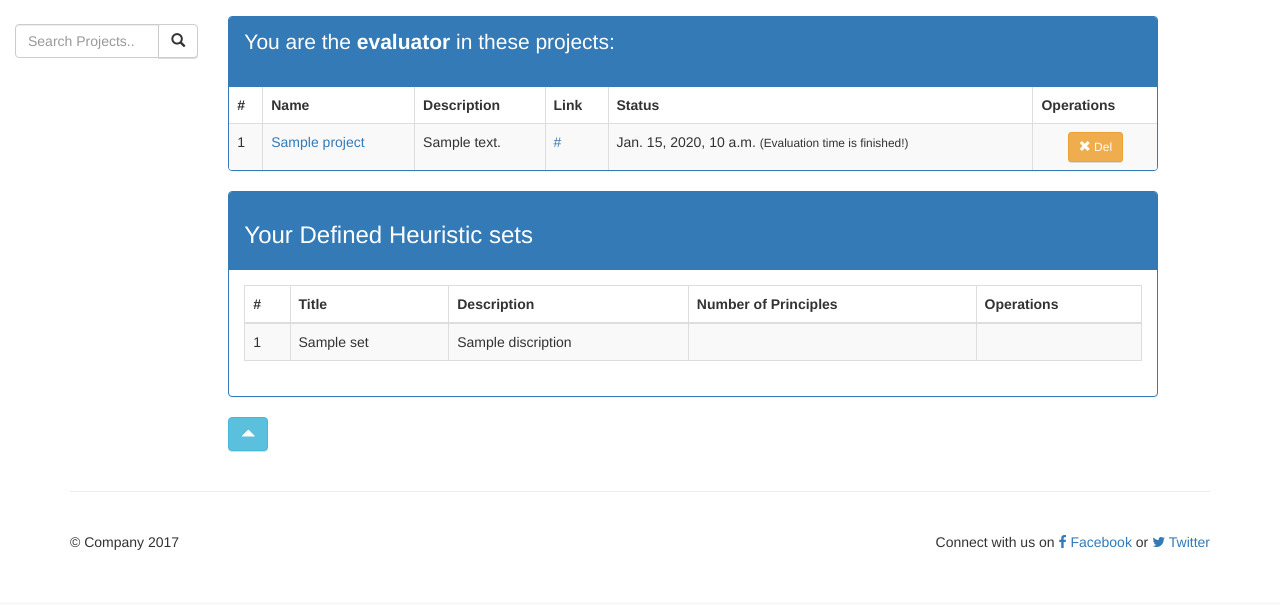
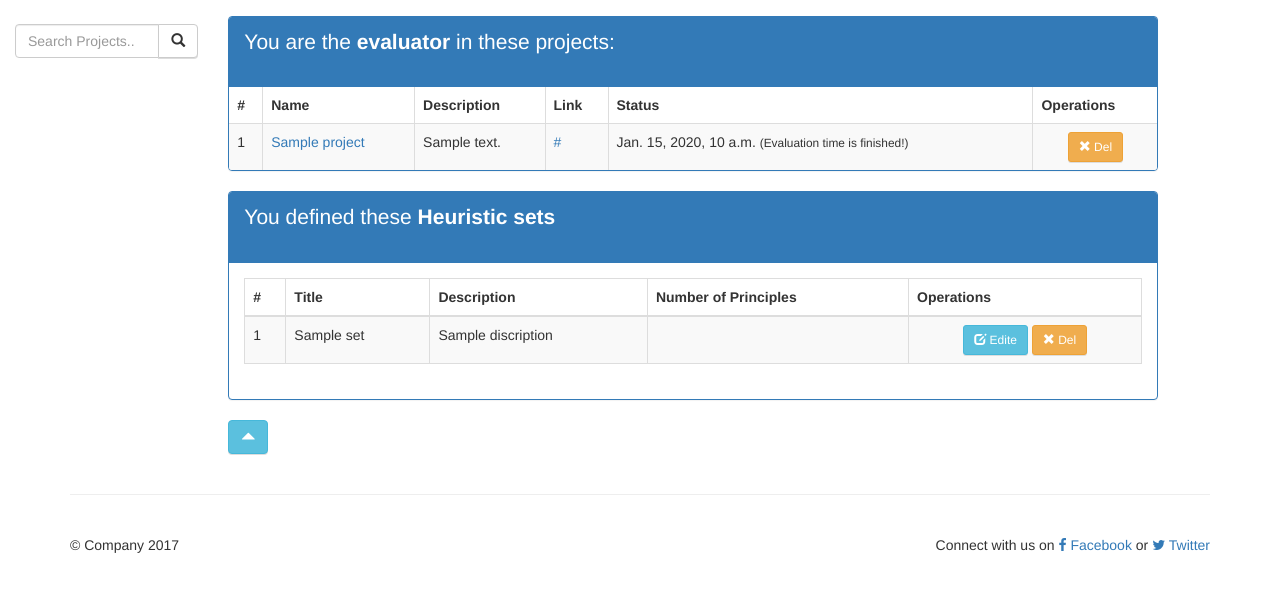
Before and after one commit to boogh/she, a Django app: template SHE34/src/HE3/templates/HE3/dashboard.html in a window 1280 px wide. Shown: the part 442-1047 px from the top of the page. Before the commit the page ends 992 px from the top, so only its background shows below. Run offline with Django 3.2, Linux system fonts and the light colour scheme; the template is opened without the code that fills it: most values are stand-ins (such as "Sample title", 1, 10 or a date in 2020); some libraries are stand-ins or nearby versions.

Commit message:
Added operations to HSets

```diff
--- a/SHE34/src/HE3/templates/HE3/dashboard.html
+++ b/SHE34/src/HE3/templates/HE3/dashboard.html
@@ -162,7 +162,7 @@
 
         {% if heuristicSets %}
             <div class="panel panel-primary">
-                <div class="panel-heading"> <h3> Your Defined Heuristic sets</h3></div>
+                <div class="panel-heading"> <p class="lead"> You defined these <strong>Heuristic sets</strong> </p></div>
                 <div class="panel-body">
                     <table class="table table-bordered table-striped table-hover">
                         <thead>
@@ -181,7 +181,17 @@
                                 <td>{{ set.title }}</td>
                                 <td>{{ set.discription }}</td>
                                 <td></td>
-                                <td></td>
+                                <td class="text-center">
+                                    <span class="btn-group-sm">
+                                        <a class="btn btn-info" href="">
+                                        <span class="glyphicon glyphicon-edit" aria-hidden="true"></span> Edite
+                                    </a>
+                                        <button type='button' class="btn btn-warning btn-sm" data-toggle="modal" data-target="#delModal" data-project="{{ set.title }}" data-url="">
+                                        <span class="glyphicon glyphicon-remove" aria-hidden="true"></span>
+                                        Del
+                                        </button>
+                                    </span>
+                                </td>
                             </tr>
                         {% endfor %}
                         </tbody>
--- a/SHE34/src/static/site/js/myScript.js
+++ b/SHE34/src/static/site/js/myScript.js
@@ -11,7 +11,7 @@ $(document).ready(function () {
         var url = button.data('url')
         var project_name = button.data('project')
         var modal = $(this)
-        modal.find('.project_name').text('project '+ project_name );
+        modal.find('.project_name').text( project_name );
         modal.find('.modal-footer #deleteButton').attr('href' , url);
     })
 
```
